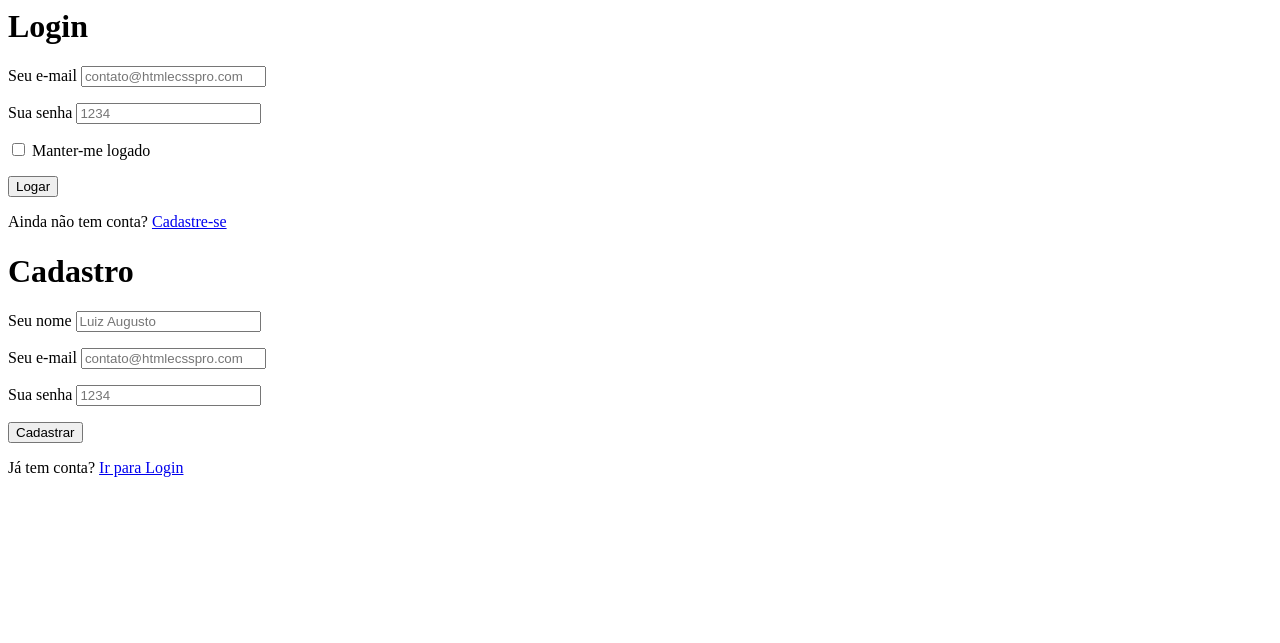
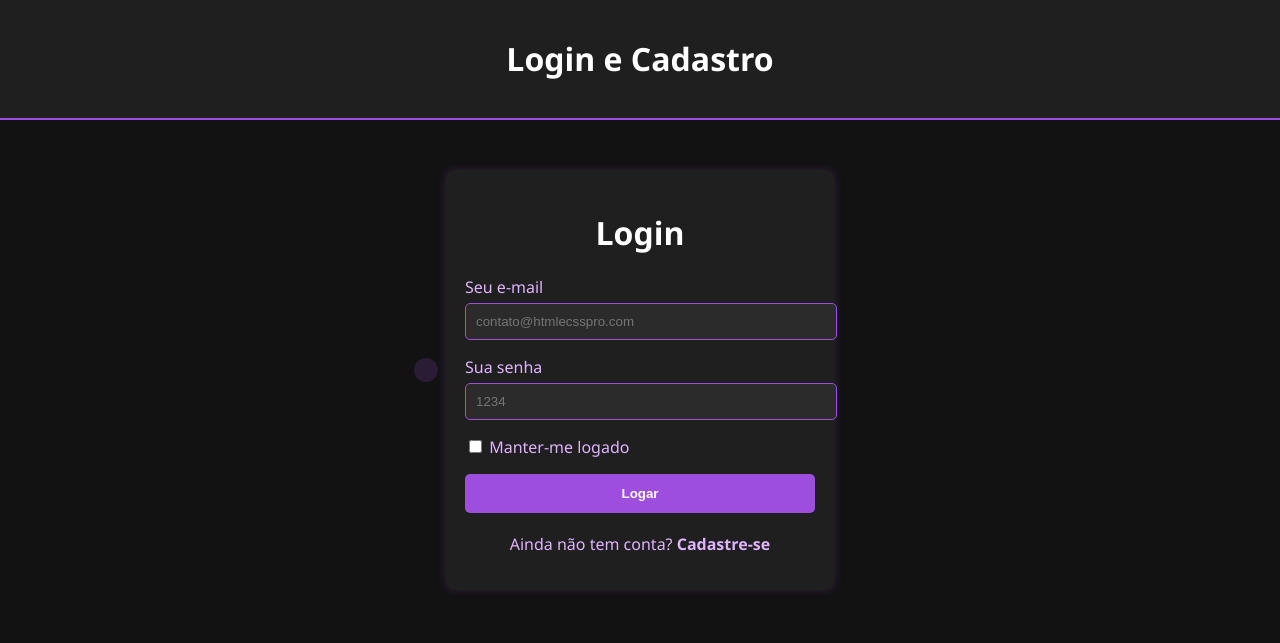
Before and after one commit to Theu2003/meu-site-coleta, a plain HTML site: page login.html in a window 1280 px wide. Drawn offline with Linux system fonts and the light colour scheme.

Commit message:
Update login.html

```diff
--- a/login.html
+++ b/login.html
@@ -1,10 +1,170 @@
-<div class="container" >
+<!DOCTYPE html>
+<html lang="pt-BR">
+<head>
+  <meta charset="UTF-8">
+  <meta name="viewport" content="width=device-width, initial-scale=1.0">
+  <title>Login e Cadastro Estilizados</title>
+  <style>
+    body {
+      font-family: 'Segoe UI', Tahoma, Geneva, Verdana, sans-serif;
+      margin: 0;
+      padding: 0;
+      background-color: #121212;
+      color: #e0b3ff;
+    }
+
+    header {
+      background-color: #1f1f1f;
+      color: #e0b3ff;
+      padding: 1em;
+      text-align: center;
+      border-bottom: 2px solid #9d4edd;
+    }
+
+    .background-bubbles {
+      position: fixed;
+      top: 0;
+      left: 0;
+      width: 100%;
+      height: 100%;
+      z-index: -1;
+      overflow: hidden;
+    }
+
+    .background-bubbles::before,
+    .background-bubbles::after {
+      content: '';
+      position: absolute;
+      width: 20px;
+      height: 20px;
+      background: #9d4edd55;
+      border-radius: 50%;
+      animation: float 10s linear infinite;
+    }
+
+    .background-bubbles::after {
+      width: 30px;
+      height: 30px;
+      left: 70%;
+      animation-delay: 5s;
+    }
+
+    @keyframes float {
+      0% {
+        top: 100%;
+        left: 30%;
+        transform: scale(0.5);
+        opacity: 0.2;
+      }
+      50% {
+        transform: scale(1.2);
+        opacity: 0.5;
+      }
+      100% {
+        top: -10%;
+        left: 35%;
+        transform: scale(0.5);
+        opacity: 0;
+      }
+    }
+
+    .container {
+      width: 350px;
+      margin: 50px auto;
+      padding: 20px;
+      background-color: #1f1f1f;
+      border-radius: 10px;
+      box-shadow: 0 0 10px #9d4edd33;
+    }
+
+    .content > div {
+      display: none;
+      transition: opacity 0.4s ease;
+    }
+
+    .content > div.active {
+      display: block;
+      opacity: 1;
+    }
+
+    form p {
+      margin-bottom: 15px;
+    }
+
+    input[type="text"], input[type="password"], input[type="email"] {
+      width: 100%;
+      padding: 10px;
+      margin-top: 5px;
+      border: 1px solid #9d4edd;
+      border-radius: 5px;
+      background-color: #2b2b2b;
+      color: #e0b3ff;
+    }
+
+    input[type="submit"] {
+      width: 100%;
+      padding: 12px;
+      background-color: #9d4edd;
+      color: white;
+      font-weight: bold;
+      border: none;
+      border-radius: 5px;
+      cursor: pointer;
+      transition: background 0.3s;
+    }
+
+    input[type="submit"]:hover {
+      background-color: #7b2cbf;
+    }
+
+    input[type="checkbox"] {
+      accent-color: #9d4edd;
+    }
+
+    p.link {
+      text-align: center;
+      margin-top: 20px;
+    }
+
+    p.link a {
+      color: #e0b3ff;
+      text-decoration: none;
+      font-weight: bold;
+      transition: color 0.3s ease, transform 0.3s ease;
+    }
+
+    p.link a:hover {
+      color: #ffccff;
+      transform: scale(1.1);
+    }
+
+    h1 {
+      text-align: center;
+      color: #ffffff;
+    }
+
+    @media (max-width: 480px) {
+      .container {
+        width: 90%;
+      }
+    }
+  </style>
+</head>
+
+<body>
+  <div class="background-bubbles"></div>
+
+  <header>
+    <h1>Login e Cadastro</h1>
+  </header>
+
+  <div class="container">
     <a class="links" id="paracadastro"></a>
     <a class="links" id="paralogin"></a>
 
     <div class="content">
-    <!--FORMULÁRIO DE LOGIN-->
-    <div id="login">
+      <!-- Formulário de Login -->
+      <div id="login" class="active">
         <form action="#" method="POST" onsubmit="return false;">
           <h1>Login</h1>
           <p>
@@ -33,9 +193,9 @@
         </form>
       </div>
 
-    <!--FORMULÁRIO DE CADASTRO-->
+      <!-- Formulário de Cadastro -->
       <div id="cadastro">
-      <form method="post" action="">
+        <form method="post" action="#">
           <h1>Cadastro</h1>
 
           <p>
@@ -65,3 +225,27 @@
       </div>
     </div>
   </div>
+
+  <script>
+    window.addEventListener('DOMContentLoaded', () => {
+      const loginForm = document.getElementById('login');
+      const cadastroForm = document.getElementById('cadastro');
+
+      function updateFormDisplay() {
+        const hash = window.location.hash;
+        if (hash === '#paracadastro') {
+          loginForm.classList.remove('active');
+          cadastroForm.classList.add('active');
+        } else {
+          cadastroForm.classList.remove('active');
+          loginForm.classList.add('active');
+        }
+      }
+
+      window.addEventListener('hashchange', updateFormDisplay);
+      updateFormDisplay(); // Inicializa com base no hash atual
+    });
+  </script>
+
+</body>
+</html>
```
Lines whose indentation alone changed are shown as unchanged.
